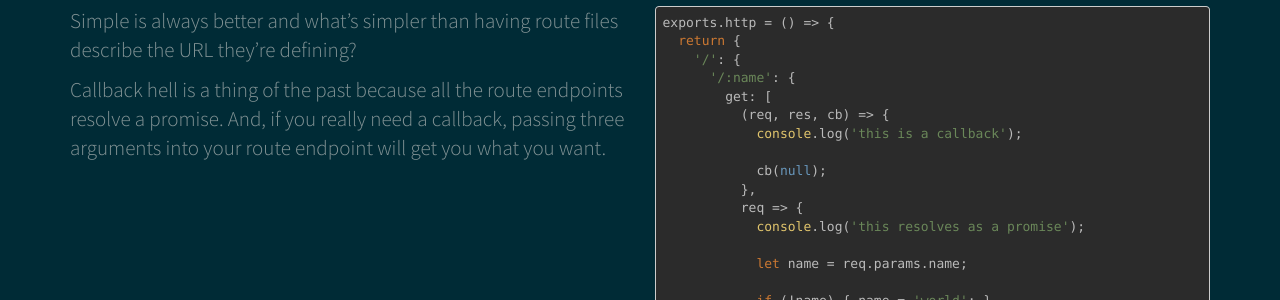
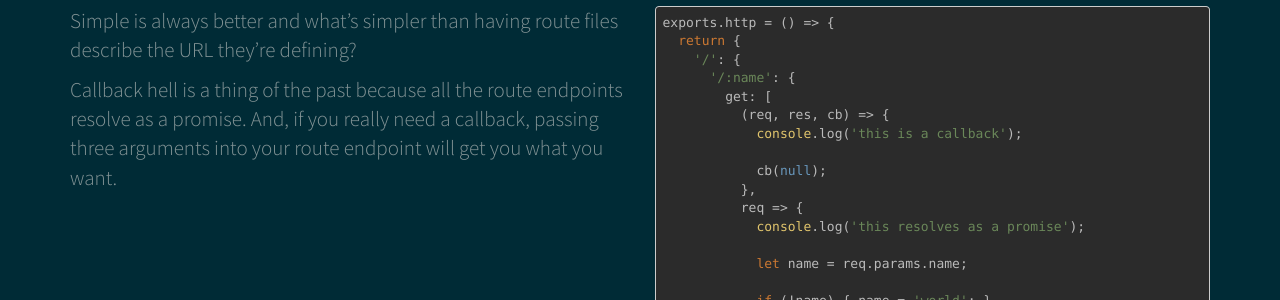
Before and after one commit to steeplejack-js/steeplejack-js.github.io, a Jekyll site: the page built from index.html, in a window 1280 px wide and 900 px high, scrolled down 1525 px. Shown: the part 184-484 px from the top of the window. Built offline with Jekyll 4.4.1, drawn with Linux system fonts in a browser that asks for light colours.

Commit message:
Fixed typo

```diff
--- a/_data/features.yml
+++ b/_data/features.yml
@@ -48,7 +48,7 @@
   description: |
     Simple is always better and what's simpler than having route files describe the URL they're defining?
 
-    Callback hell is a thing of the past because all the route endpoints resolve a promise. And, if you really need a
+    Callback hell is a thing of the past because all the route endpoints resolve as a promise. And, if you really need a
     callback, passing three arguments into your route endpoint will get you what you want.
   code:
     - lang: javascript
```
